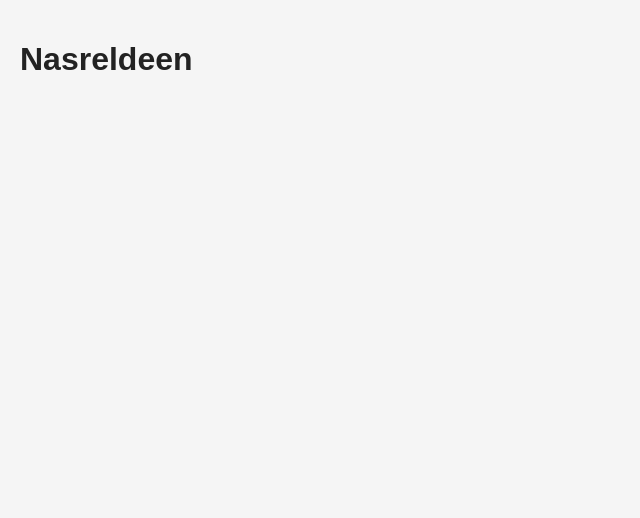
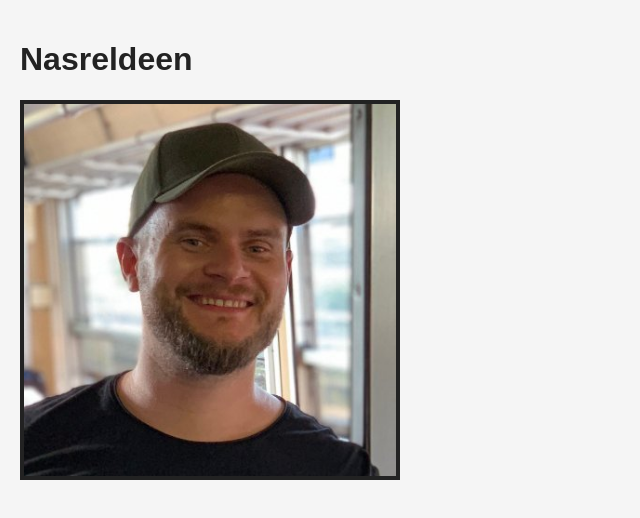
Before and after one commit to nasreldeen22c/14.-Build-a-Personal-Website, a plain HTML site: page index.html in a window 1280 px wide. Shown: the whole page, without its empty margins (0-640 px from the left). Drawn offline with nearby package versions, Linux system fonts and the light colour scheme; a web font is replaced by a local one.

Commit message:
add poto

```diff
--- a/index.html
+++ b/index.html
@@ -11,5 +11,6 @@
         Write the HTML for your personal website.
         -->
         <h1>Nasreldeen</h1>
+        <img src="per.jpg" alt="">
     </body>
 </html>
```
